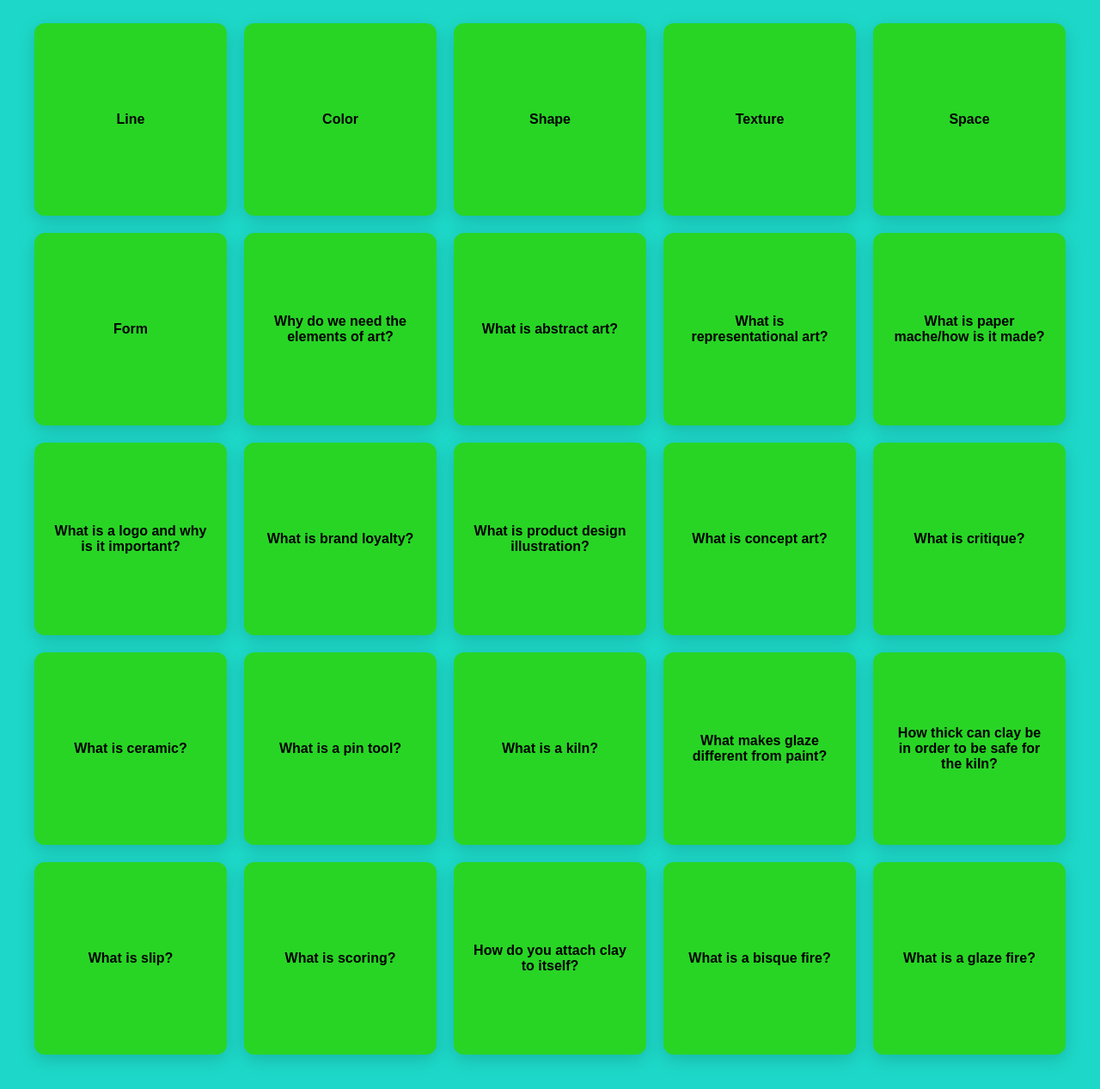
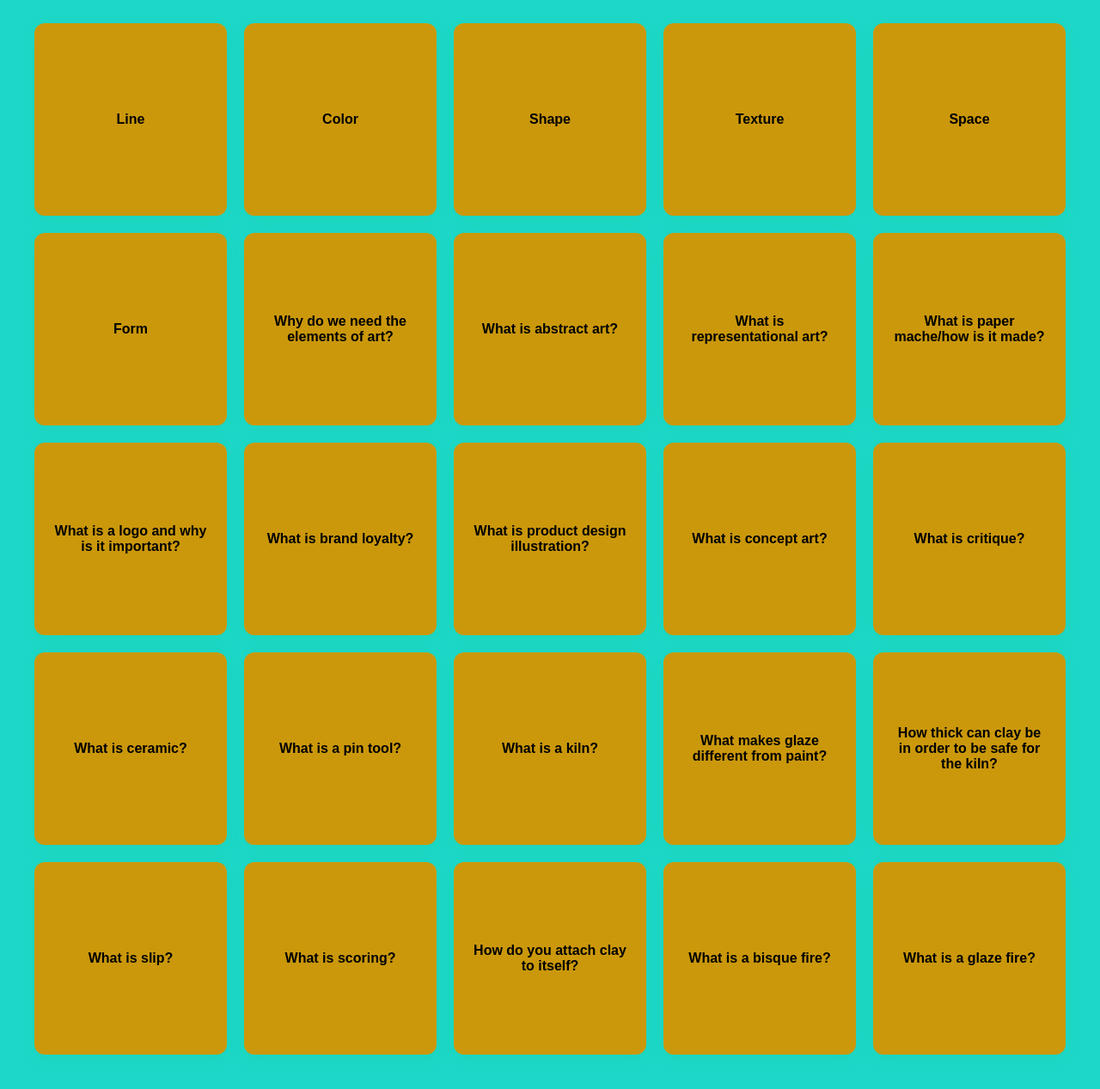
Before and after one commit to iAmJamal-1/art-vocab-flashcards, a plain HTML site: page ArtVocabListFLASHCARDS.html in a window 1280 px wide. Shown: the part 101-1368 px from the top of the page at 86% size. Drawn offline with Linux system fonts and the light colour scheme.

Commit message:
Update ArtVocabListFLASHCARDS.html

```diff
--- a/ArtVocabListFLASHCARDS.html
+++ b/ArtVocabListFLASHCARDS.html
@@ -3,7 +3,7 @@
 <head>
   <meta charset="UTF-8" />
   <meta name="viewport" content="width=device-width, initial-scale=1.0"/>
-  <title>Art Flashcards</title>
+  <title>Art Vocab Words Flashcards</title>
   <style>
     body {
       margin: 0;
@@ -49,9 +49,9 @@
       top: 0; left: 0;
       width: 100%; height: 100%;
       backface-visibility: hidden;
-      background: rgb(40, 213, 37);
+      background: rgb(203, 152, 11);
       border-radius: 12px;
-      box-shadow: 0 6px 20px rgba(0,0,0,0.15);
+      box-shadow: 0 6px 20px rgba(21, 192, 123, 0.15);
       display: flex;
       align-items: center;
       justify-content: center;
@@ -79,13 +79,13 @@
 
 <script>
   const flashcardsData = [
-    { q: "Line", a: "A mark with length and direction made by a moving point." },
-    { q: "Color", a: "The visual perception of light reflected off objects." },
-    { q: "Shape", a: "A 2D enclosed space created by lines or contrasts." },
+    { q: "Line", a: "Outlines in a work of art. Can show direction and movement." },
+    { q: "Color", a: "The color an artist chooses to use for their work. Each color can have a different emotion." },
+    { q: "Shape", a: "Occurs when a line closes in on itself. Can be organic or geometric" },
     { q: "Texture", a: "How something feels or looks like it would feel." },
-    { q: "Space", a: "The area around, between, or within objects." },
-    { q: "Form", a: "A 3D object or the illusion of three dimensions." },
-    { q: "Why do we need the elements of art?", a: "They are the building blocks for creating all art." },
+    { q: "Space", a: "How the part of the art are arranged. Like Foreground, Middleground, and Background" },
+    { q: "Form", a: "A 3D object. Physical shape something takes." },
+    { q: "Why do we need the elements of art?", a: "They are the building blocks for creating all art. Without it there is no point of art." },
     { q: "What is abstract art?", a: "Art that does not represent real-world objects; focuses on shapes, colors, and textures." },
     { q: "What is representational art?", a: "Art that clearly depicts real people, places, or things." },
     { q: "What is paper mache/how is it made?", a: "A mixture of paper and glue layered and shaped, then dried to create forms." },
@@ -98,10 +98,10 @@
     { q: "What is a pin tool?", a: "A sharp tool used for carving, detailing, or scoring clay." },
     { q: "What is a kiln?", a: "A high-temperature oven used to fire clay." },
     { q: "What makes glaze different from paint?", a: "Glaze melts in the kiln to form a glassy surface, unlike paint." },
-    { q: "How thick can clay be in order to be safe for the kiln?", a: "No more than 1.5 inches thick." },
-    { q: "What is slip?", a: "Liquid clay used to join pieces or decorate." },
+    { q: "How thick can clay be in order to be safe for the kiln?", a: "It should be as thick as our thumb." },
+    { q: "What is slip?", a: "A mixture of clay and water to attach clay pieces." },
     { q: "What is scoring?", a: "Scratching clay surfaces before joining them." },
-    { q: "How do you attach clay to itself?", a: "Score both surfaces and use slip as glue." },
+    { q: "How do you attach clay to itself?", a: "Score both surfaces and use slip as glue to attch both pieces of clay." },
     { q: "What is a bisque fire?", a: "The first firing that hardens clay before glazing." },
     { q: "What is a glaze fire?", a: "The second firing that melts glaze into a glassy coating." }
   ];
```
